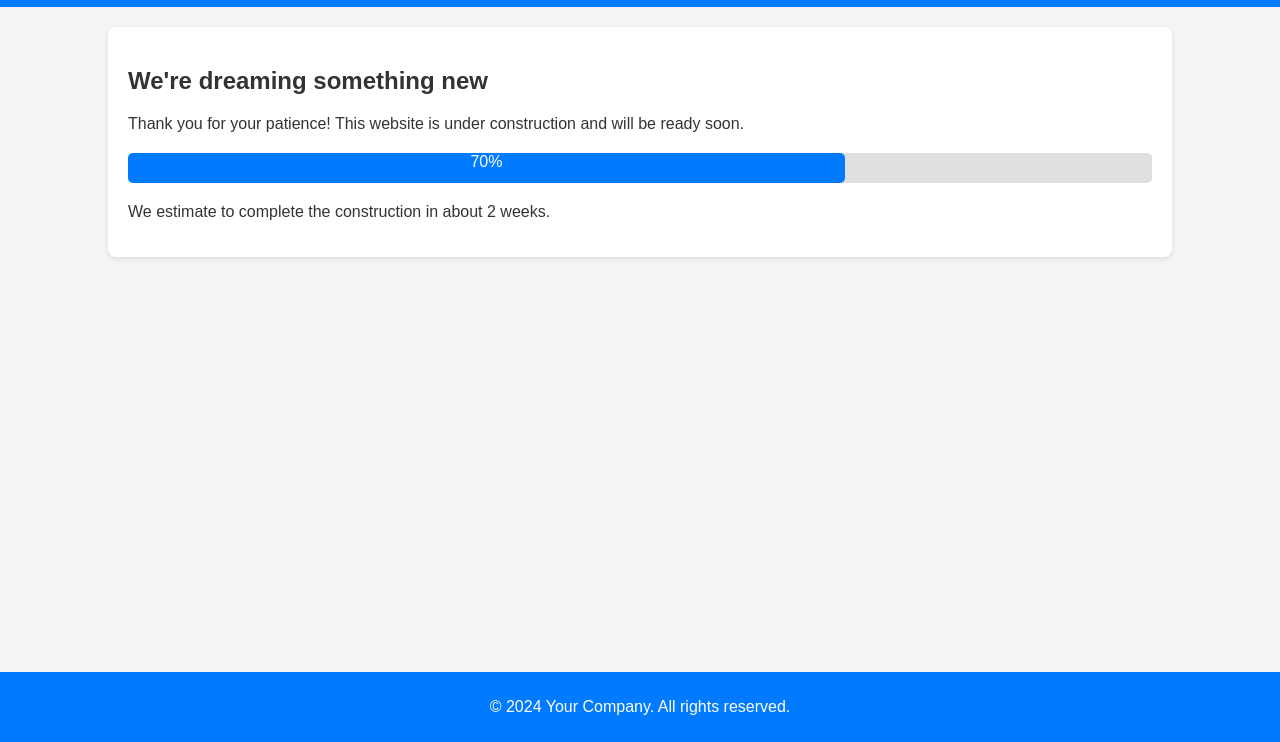
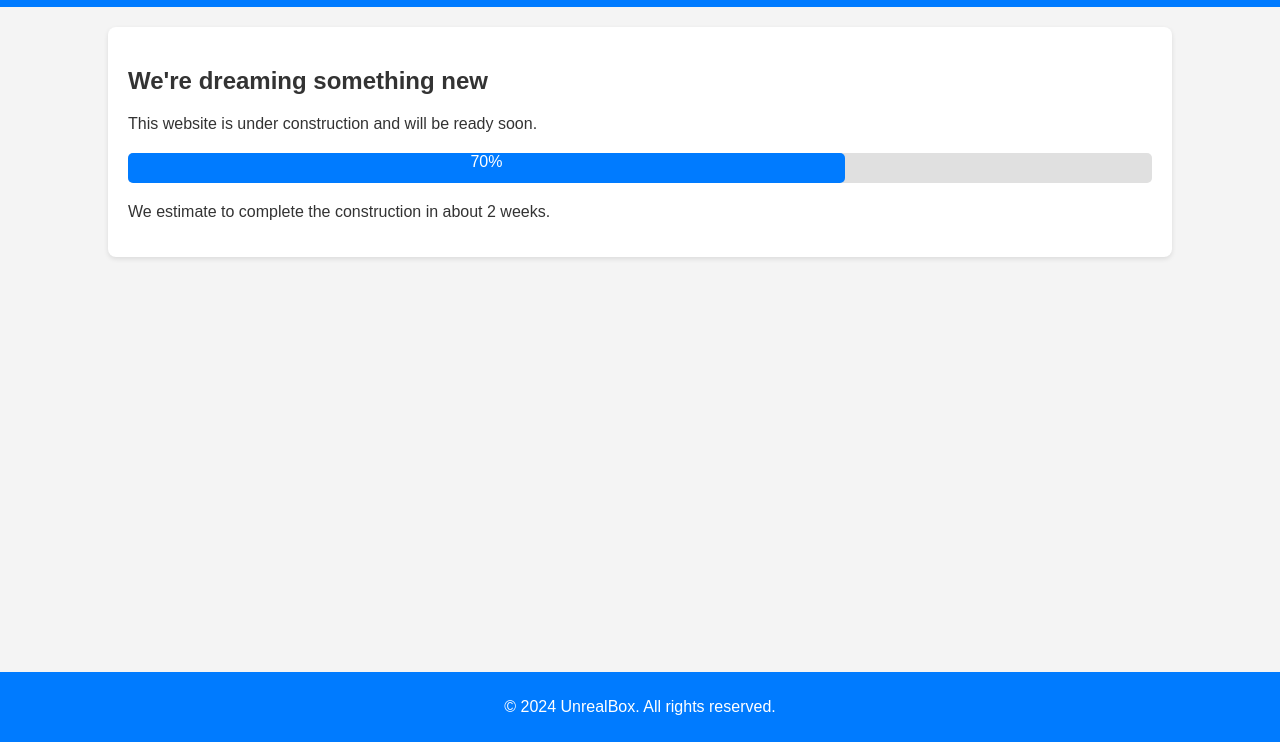
Before and after one commit to unrealb0x/unrealb0xgithub.io, a website: page Project/public/index.html in a window 1280 px wide. Shown: the part 58-800 px from the top of the page. Drawn offline with Linux system fonts and the light colour scheme.

Commit message:
Update index.html

```diff
--- a/Project/public/index.html
+++ b/Project/public/index.html
@@ -60,14 +60,14 @@
     </header>
     <div class="container">
         <h2>We're dreaming something new</h2>
-        <p>Thank you for your patience! This website is under construction and will be ready soon.</p>
+        <p>This website is under construction and will be ready soon.</p>
         <div class="progress">
             <div class="progress-bar">70%</div>
         </div>
         <p>We estimate to complete the construction in about 2 weeks.</p>
     </div>
     <footer>
-        <p>&copy; 2024 Your Company. All rights reserved.</p>
+        <p>&copy; 2024 UnrealBox. All rights reserved.</p>
     </footer>
 </body>
 </html>
```
